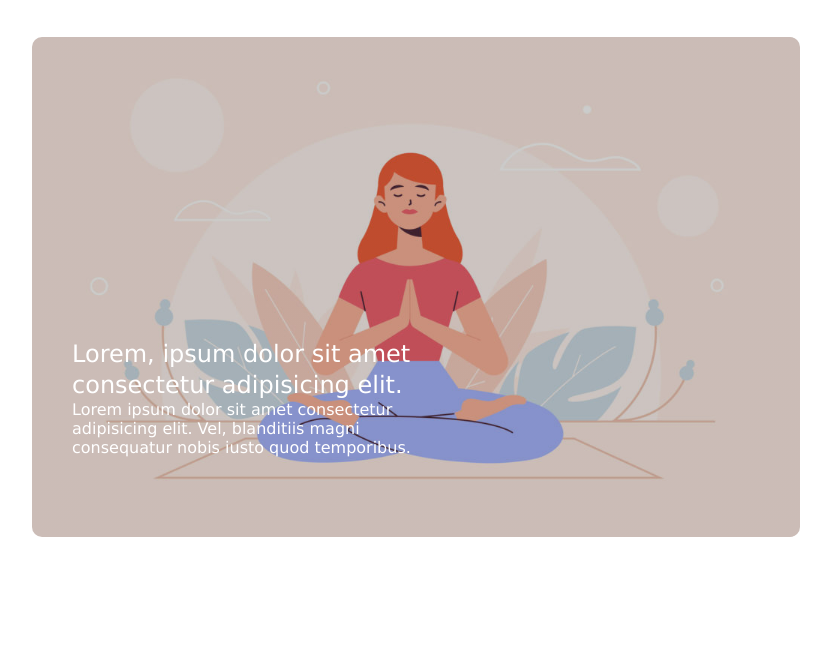
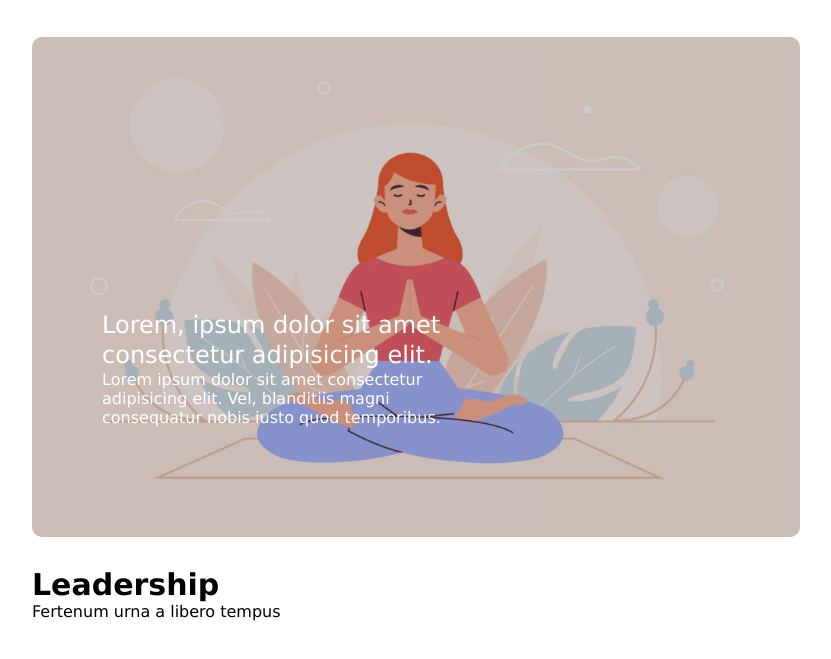
Before and after one commit to Immolazione/htmlcss-wp, a plain HTML site: page index.html in a window 1280 px wide. Shown: the part 131-790 px from the top of the page, without its empty margins (224-1055 px from the left). Drawn offline with Linux system fonts and the light colour scheme.

Commit message:
begin 2nd section

```diff
--- a/css/style.css
+++ b/css/style.css
@@ -55,13 +55,23 @@ header a {
     bottom: 80px;
     left: 40px;
     width: 50%;
+    margin: 30px;
 }
 
 .spot-description > h1 {
     font-weight: 100;
-    line-height: 1.9rem;
+    line-height: 30px;
 }
 
-.spot-description > h4 {
+#skills {
+    margin: 30px 0;
+}
+
+.subtitle {
     font-weight: 100;
+    font-size: 16px;
 }
+
+#skills h2 {
+    font-size: 30px;
+}
--- a/index.html
+++ b/index.html
@@ -25,8 +25,16 @@
         <section id="spotlight">
             <div class="spot-description">
                 <h1>Lorem, ipsum dolor sit amet consectetur adipisicing elit.</h1>
-                <h4>Lorem ipsum dolor sit amet consectetur adipisicing elit. Vel, blanditiis magni consequatur nobis iusto quod temporibus.</h4>
+                <h4 class="subtitle">Lorem ipsum dolor sit amet consectetur adipisicing elit. Vel, blanditiis magni consequatur nobis iusto quod temporibus.</h4>
             </div>
+        </section>
+
+        <section id="skills">
+            <div>
+                <h2>Leadership</h2>
+                <h5 class="subtitle">Fertenum urna a libero tempus</h5>
+            </div>
+
         </section>
     </main>
     <footer></footer>
```
